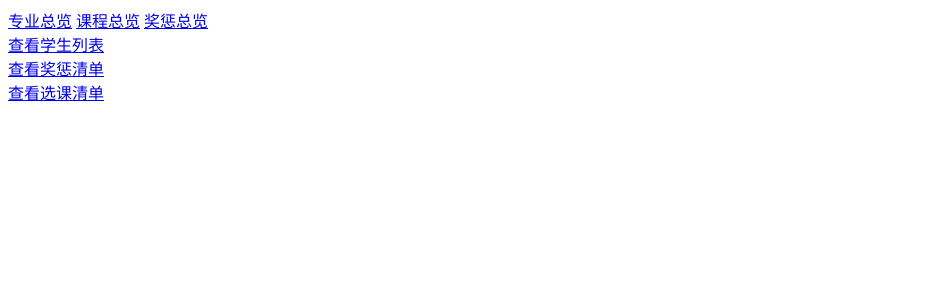
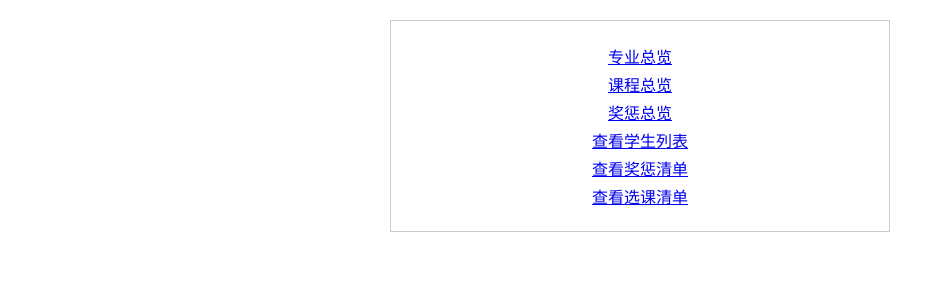
Before and after one commit to Sangber/DB2024, a Django app: page /sims/ in a window 1280 px wide. Shown: the top 300 px of the page, without its empty margins (0-945 px from the left). Run offline with Django 5.2, Linux system fonts and the light colour scheme; some libraries are stand-ins or nearby versions.

Commit message:
对HTML代码进行了格式化

```diff
--- a/source/python_django_web/templates/award/index.html
+++ b/source/python_django_web/templates/award/index.html
@@ -7,8 +7,8 @@
 <body>
     <a href="../">返回</a>
     <form action="../award/" style="margin: 10px 0">
-    <input name="aname" placeholder="请输入奖惩内容" value="{{ aname }}" style="margin-right: 10px"/>
-    <input name="aid" placeholder="请输入奖惩代码" value="{{ aid }}" style="margin-right: 10px"/>
+        <input name="aname" placeholder="请输入奖惩内容" value="{{ aname }}" style="margin-right: 10px" />
+        <input name="aid" placeholder="请输入奖惩代码" value="{{ aid }}" style="margin-right: 10px" />
         <button type="submit">查询</button>
     </form>
     <table border="1px" width="100%" style="border-collapse: collapse;">
--- a/source/python_django_web/templates/course/index.html
+++ b/source/python_django_web/templates/course/index.html
@@ -7,8 +7,8 @@
 <body>
     <a href="../">返回</a>
     <form action="../course/" style="margin: 10px 0">
-    <input name="cname" placeholder="请输入课程名称" value="{{ cname }}" style="margin-right: 10px"/>
-    <input name="cid" placeholder="请输入课程代码" value="{{ cid }}" style="margin-right: 10px"/>
+        <input name="cname" placeholder="请输入课程名称" value="{{ cname }}" style="margin-right: 10px" />
+        <input name="cid" placeholder="请输入课程代码" value="{{ cid }}" style="margin-right: 10px" />
         <button type="submit">查询</button>
     </form>
     <table border="1px" width="100%" style="border-collapse: collapse;">
--- a/source/python_django_web/templates/index.html
+++ b/source/python_django_web/templates/index.html
@@ -3,32 +3,47 @@
 <head>
     <meta charset="UTF-8">
     <title>学生管理系统</title>
+    <style>
+        table {
+            margin: 20px auto;
+            width: 500px;
+            border: 1px solid #ccc;
+            padding: 20px
+        }
+    </style>
 </head>
 <body>
-
-<div>
-<a href="./major/">专业总览</a>
-<a href="./course/">课程总览</a>
-<a href="./award/">奖惩总览</a>
-</div>
-
-<div>
-<a href="./student/">
-    查看学生列表
-</a>
-</div>
-
-<div>
-<a href="./sa/">
-    查看奖惩清单
-</a>
-</div>
-
-<div>
-<a href="./sc/">
-    查看选课清单
-</a>
-</div>
-
+    <table>
+        <tr>
+            <td align="center">
+                <a href="./major/">专业总览</a>
+            </td>
+        </tr>
+        <tr>
+            <td align="center">
+                <a href="./course/">课程总览</a>
+            </td>
+        </tr>
+        <tr>
+            <td align="center">
+                <a href="./award/">奖惩总览</a>
+            </td>
+        </tr>
+        <tr>
+            <td align="center">
+                <a href="./student/">查看学生列表</a>
+            </td>
+        </tr>
+        <tr>
+            <td align="center">
+                <a href="./sa/">查看奖惩清单</a>
+            </td>
+        </tr>
+        <tr>
+            <td align="center">
+                <a href="./sc/">查看选课清单</a>
+            </td>
+        </tr>
+    </table>
 </body>
 </html>
--- a/source/python_django_web/templates/major/edit.html
+++ b/source/python_django_web/templates/major/edit.html
@@ -16,7 +16,7 @@
     <a href="../">返回</a>
     <form method="post" action="../edit/">
         {% csrf_token %}
-    <input type="hidden" name="mid" value="{{ major.mid }}"/>
+        <input type="hidden" name="mid" value="{{ major.mid }}" />
 
         <table>
             <tr>
@@ -31,7 +31,7 @@
             </tr>
             <tr>
                 <td colspan="2">
-                <input type="submit"/>
+                    <input type="submit" />
                 </td>
             </tr>
         </table>
--- a/source/python_django_web/templates/major/index.html
+++ b/source/python_django_web/templates/major/index.html
@@ -7,8 +7,8 @@
 <body>
     <a href="../">返回</a>
     <form action="../major" style="margin: 10px 0">
-    <input name="mname" placeholder="请输入专业名称" value="{{ mname }}" style="margin-right: 10px"/>
-    <input name="mid" placeholder="请输入专业代码" value="{{ mid }}" style="margin-right: 10px"/>
+        <input name="mname" placeholder="请输入专业名称" value="{{ mname }}" style="margin-right: 10px" />
+        <input name="mid" placeholder="请输入专业代码" value="{{ mid }}" style="margin-right: 10px" />
         <button type="submit">查询</button>
     </form>
     <table border="1px" width="100%" style="border-collapse: collapse;">
--- a/source/python_django_web/templates/sa/index.html
+++ b/source/python_django_web/templates/sa/index.html
@@ -7,8 +7,8 @@
 <body>
     <a href="../">返回</a>
     <form action="../sa/" style="margin: 10px 0">
-    <input name="sname" placeholder="请输入姓名" value="{{ sname }}" style="margin-right: 10px"/>
-    <input name="aname" placeholder="请输入奖惩内容" value="{{ aname }}" style="margin-right: 10px"/>
+        <input name="sname" placeholder="请输入姓名" value="{{ sname }}" style="margin-right: 10px" />
+        <input name="aname" placeholder="请输入奖惩内容" value="{{ aname }}" style="margin-right: 10px" />
         <button type="submit">查询</button>
     </form>
     <a href="../sa/add/">新增奖惩信息</a>
--- a/source/python_django_web/templates/sc/add.html
+++ b/source/python_django_web/templates/sc/add.html
@@ -35,11 +35,11 @@
                         <option value="{{ course.cid }}">{{ course.cname }}</option>
                         {% endfor %}
                     </select>
-            <td/>
+                </td>
             </tr>
             <tr>
                 <td colspan="2">
-                <input type="submit"/>
+                    <input type="submit" />
                 </td>
             </tr>
         </table>
--- a/source/python_django_web/templates/sc/index.html
+++ b/source/python_django_web/templates/sc/index.html
@@ -7,8 +7,8 @@
 <body>
     <a href="../">返回</a>
     <form action="../sc/" style="margin: 10px 0">
-    <input name="sname" placeholder="请输入姓名" value="{{ sname }}" style="margin-right: 10px"/>
-    <input name="cname" placeholder="请输入课程名称" value="{{ cname }}" style="margin-right: 10px"/>
+        <input name="sname" placeholder="请输入姓名" value="{{ sname }}" style="margin-right: 10px" />
+        <input name="cname" placeholder="请输入课程名称" value="{{ cname }}" style="margin-right: 10px" />
         <button type="submit">查询</button>
     </form>
     <a href="../sc/add/">新增选课信息</a>
--- a/source/python_django_web/templates/student/index.html
+++ b/source/python_django_web/templates/student/index.html
@@ -7,8 +7,8 @@
 <body>
     <a href="../">返回</a>
     <form action="../student/" style="margin: 10px 0">
-    <input name="sname" placeholder="请输入姓名" value="{{ sname }}" style="margin-right: 10px"/>
-    <input name="sid" placeholder="请输入学号" value="{{ sid }}" style="margin-right: 10px"/>
+        <input name="sname" placeholder="请输入姓名" value="{{ sname }}" style="margin-right: 10px" />
+        <input name="sid" placeholder="请输入学号" value="{{ sid }}" style="margin-right: 10px" />
         <button type="submit">查询</button>
     </form>
     <a href="./add/">新增学生</a>
```
Also changed, not shown: source/python_django_web/templates/failed.html (+6 -6 lines), source/python_django_web/templates/passed.html (+6 -6 lines), source/python_django_web/templates/sa/add.html (+5 -3 lines), source/python_django_web/templates/sc/edit.html (+4 -4 lines), source/python_django_web/templates/student/add.html (+10 -4 lines), source/python_django_web/templates/student/edit.html (+8 -4 lines). Lines whose indentation alone changed are shown as unchanged.
